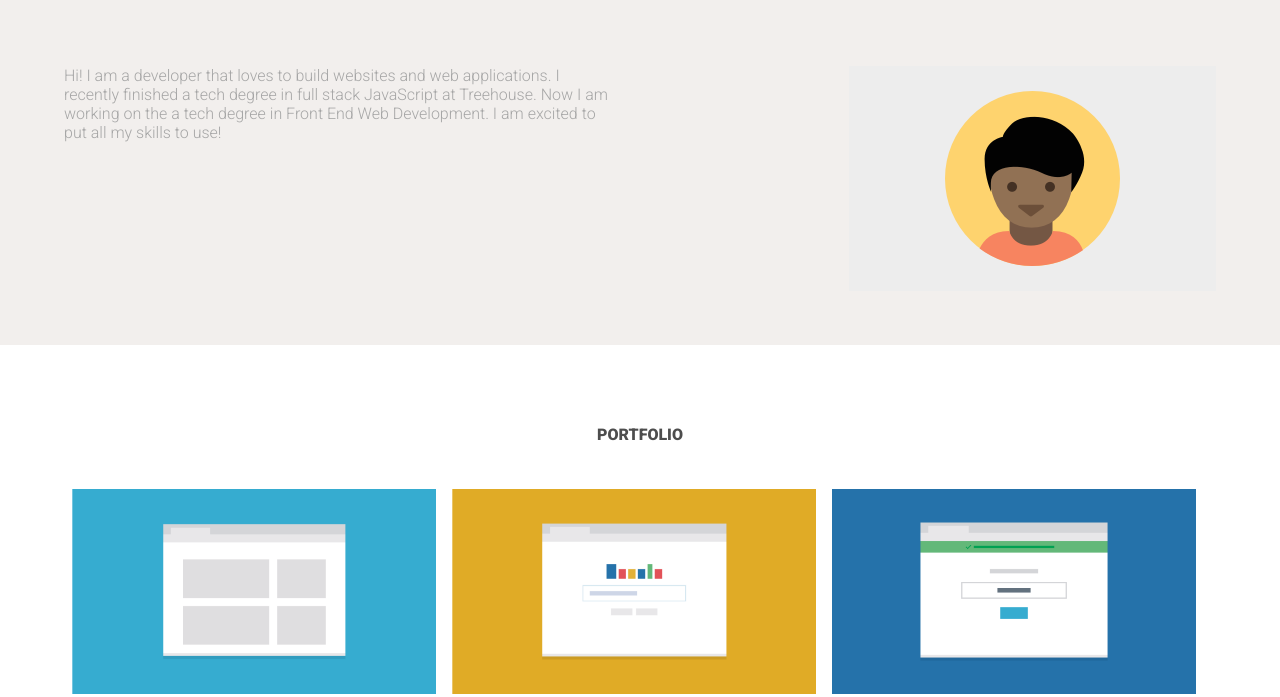
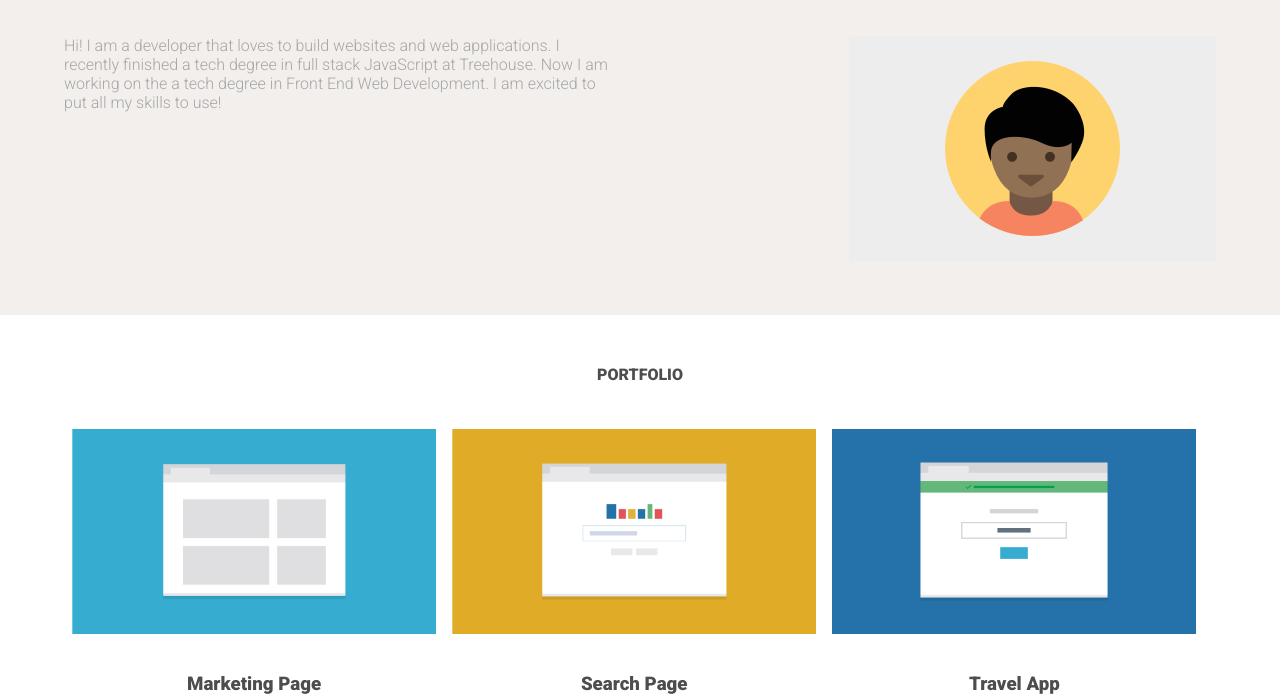
Before and after one commit to tfsn86/p2-mobile-first-responsive-layout, a plain HTML site: page index.html in a window 1280 px wide. Shown: the part 103-800 px from the top of the page. Drawn offline with Linux system fonts and the light colour scheme.

Commit message:
Update styles.css

```diff
--- a/css/styles.css
+++ b/css/styles.css
@@ -60,6 +60,11 @@ img {
 .bottom-container {
 	text-align: center;
 	background-color: #f2efed;
+}
+
+.main-header,
+.main-footer {
+	padding-top: 30px;
 }
 
 .main-header {
@@ -216,7 +221,6 @@ a:hover {
 	.container {
 		padding-right: 4em;
 		padding-left: 4em;
-		padding-top: 30px;
 	}
 
 	.portfolio-container {
```
